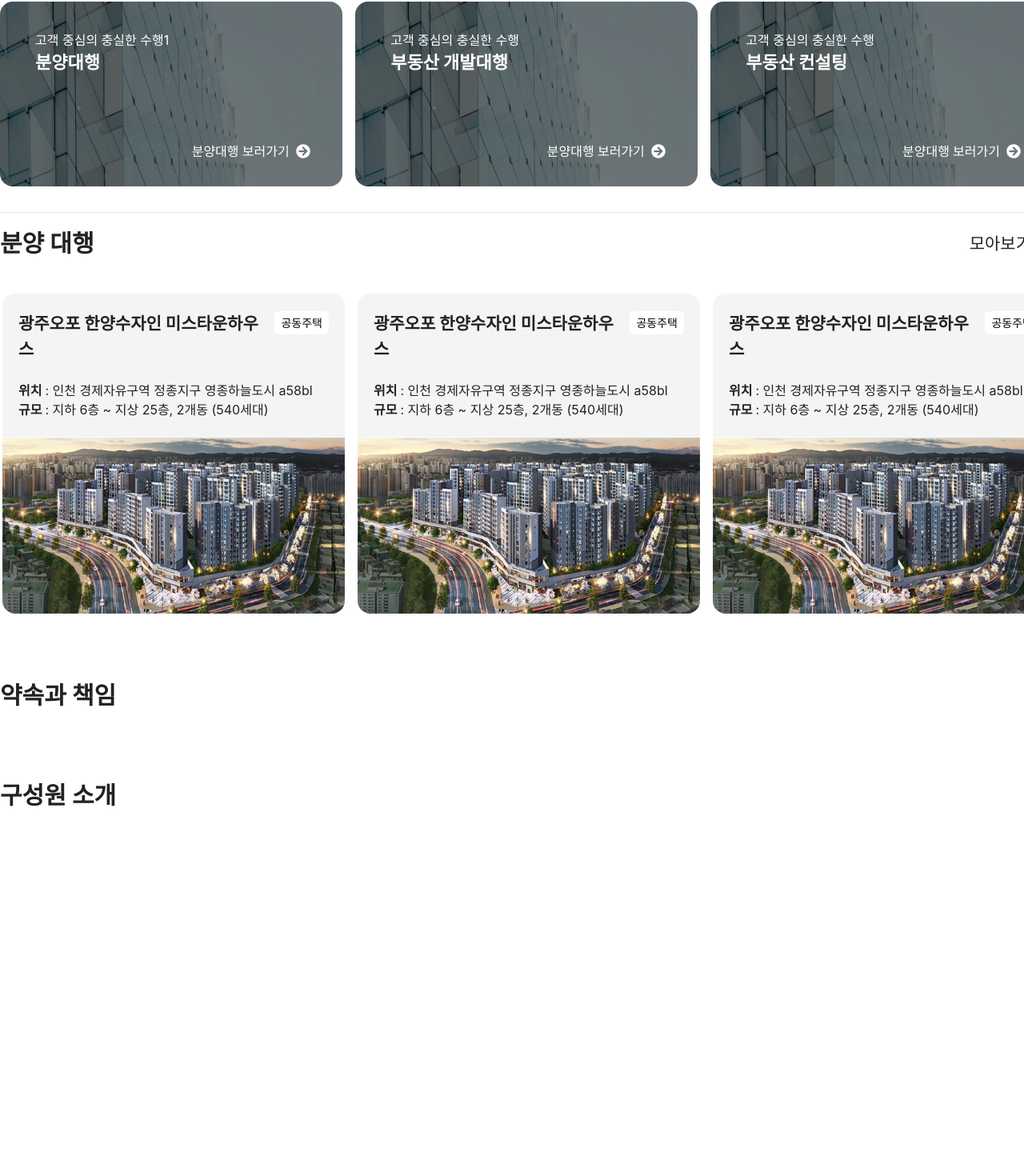
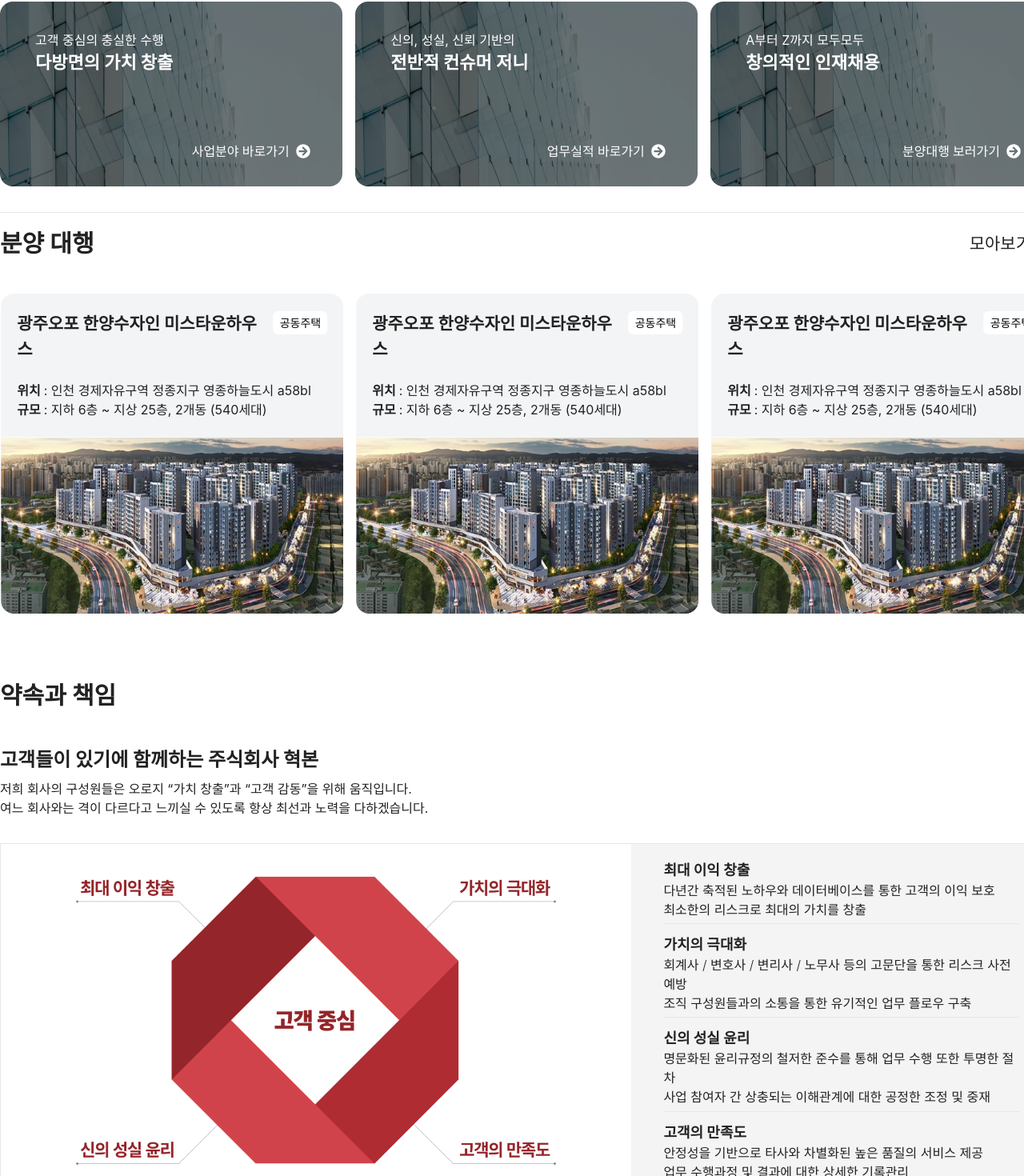
Before and after one commit to ekankr2/hyukbon, a Next.js app: page / in a window 1280 px wide. Shown: the part 731-2201 px from the top of the page at 80% size. Before the commit the page ends 1748 px from the top, so only its background shows below. Built offline with nearby package versions, Linux system fonts and the light colour scheme; a web font is replaced by a local one.

Commit message:
약속과 책임

```diff
--- /dev/null
+++ b/app/about/page.tsx
@@ -0,0 +1,7 @@
+import React from "react";
+
+function Page(props) {
+  return <div>회사소개</div>;
+}
+
+export default Page;
--- a/app/layout.tsx
+++ b/app/layout.tsx
@@ -31,16 +31,16 @@ export default function RootLayout({
               </Link>
               <ul className="flex flex-row flex-wrap justify-between text-18 w-3/5">
                 <li className="flex items-center">
-                  <a href="/">회사소개</a>
+                  <Link href="/about">회사소개</Link>
                 </li>
                 <li className="flex items-center">
-                  <a href="/">사업분야</a>
+                  <Link href="/">사업분야</Link>
                 </li>
                 <li className="flex items-center">
-                  <a href="/">분양실적</a>
+                  <Link href="/">분양실적</Link>
                 </li>
                 <li className="flex items-center">
-                  <a href="/">인재채용</a>
+                  <Link href="/">인재채용</Link>
                 </li>
               </ul>
               <div className="text-22 flex items-center">
--- a/app/page.tsx
+++ b/app/page.tsx
@@ -32,7 +32,9 @@ export default function Home() {
               width={1316}
             />
             <div className="absolute text-16 lg:text-22 font-medium bottom-6 lg:bottom-9 xl:bottom-10 lg:right-10 right-6 flex justify-between flex-row items-center">
-              <p className="pr-2">회사소개 바로가기</p>
+              <Link href="/about" className="pr-2">
+                회사소개 바로가기
+              </Link>
               <span className="text-22">
                 <FaArrowCircleRight />
               </span>
@@ -45,8 +47,8 @@ export default function Home() {
             <ul className="flex flex-wrap flex-col md:flex-row justify-between select-none">
               <li className="bg-gray-100 group rounded-2xl text-16 overflow-hidden w-full h-[200px] md:h-[231px] relative md:w-[32.5%]">
                 <div className="absolute left-4 top-4 lg:left-10 xl:left-11 lg:top-6 xl:top-9 z-10">
-                  <p>고객 중심의 충실한 수행1</p>
-                  <h3 className="text-22">분양대행</h3>
+                  <p>고객 중심의 충실한 수행</p>
+                  <h3 className="text-22">다방면의 가치 창출</h3>
                 </div>
                 <Image
                   className="brightness-50 group-hover:brightness-100 main-duration-300"
@@ -56,7 +58,7 @@ export default function Home() {
                   height={340}
                 />
                 <div className="absolute text-14 lg:text-16 font-medium bottom-4 right-4 lg:bottom-8 lg:right-10 flex justify-between flex-row items-center">
-                  <p className="pr-2">분양대행 보러가기</p>
+                  <p className="pr-2">사업분야 바로가기</p>
                   <span className="text-18">
                     <FaArrowCircleRight />
                   </span>
@@ -64,8 +66,8 @@ export default function Home() {
               </li>
               <li className="bg-gray-100 group rounded-2xl text-16 mt-3 md:mt-0 overflow-hidden w-full h-[200px] md:h-[231px] relative md:w-[32.5%]">
                 <div className="absolute left-4 top-4 lg:left-10 xl:left-11 lg:top-6 xl:top-9 z-10">
-                  <p>고객 중심의 충실한 수행</p>
-                  <h3 className="text-22">부동산 개발대행</h3>
+                  <p>신의, 성실, 신뢰 기반의</p>
+                  <h3 className="text-22">전반적 컨슈머 저니</h3>
                 </div>
                 <Image
                   className="brightness-50 group-hover:brightness-100 main-duration-300"
@@ -75,7 +77,7 @@ export default function Home() {
                   height={340}
                 />
                 <div className="absolute text-14 lg:text-16 font-medium bottom-4 right-4 lg:bottom-8 lg:right-10 flex justify-between flex-row items-center">
-                  <p className="pr-2">분양대행 보러가기</p>
+                  <p className="pr-2">업무실적 바로가기</p>
                   <span className="text-18">
                     <FaArrowCircleRight />
                   </span>
@@ -83,8 +85,8 @@ export default function Home() {
               </li>
               <li className="bg-gray-100 group rounded-2xl text-16 mt-3 md:mt-0 overflow-hidden w-full h-[200px] md:h-[231px] relative md:w-[32.5%]">
                 <div className="absolute left-4 top-4 lg:left-10 xl:left-11 lg:top-6 xl:top-9 z-10">
-                  <p>고객 중심의 충실한 수행</p>
-                  <h3 className="text-22">부동산 컨설팅</h3>
+                  <p>A부터 Z까지 모두모두</p>
+                  <h3 className="text-22">창의적인 인재채용</h3>
                 </div>
                 <Image
                   className="brightness-50 group-hover:brightness-100 main-duration-300"
@@ -121,6 +123,64 @@ export default function Home() {
         </section>
         <section className="pt-20">
           <h2 className="">약속과 책임</h2>
+          <h3 className="pt-10 text-24">
+            고객들이 있기에 함께하는 주식회사 혁본
+          </h3>
+          <p className="text-16 pt-1.5">
+            저희 회사의 구성원들은 오로지 “가치 창출”과 “고객 감동”을 위해
+            움직입니다.
+            <br /> 여느 회사와는 격이 다르다고 느끼실 수 있도록 항상 최선과
+            노력을 다하겠습니다.
+          </p>
+          <div className="shadow-xl border mt-8 flex">
+            <div className="w-3/5 p-10 flex items-center justify-center">
+              <Image
+                className="relative"
+                src="/고객중심.png"
+                alt="약속과 책임"
+                width={600}
+                height={400}
+              />
+            </div>
+            <div className="w-2/5 bg-zinc-100 px-10 py-4">
+              <ul className="divide-y text-16 flex flex-col justify-around h-full">
+                <li>
+                  <h4 className="text-18">최대 이익 창출</h4>
+                  <p className="font-light">
+                    다년간 축적된 노하우와 데이터베이스를 통한 고객의 이익 보호
+                    <br />
+                    최소한의 리스크로 최대의 가치를 창출
+                  </p>
+                </li>
+                <li className="pt-3">
+                  <h4 className="text-18">가치의 극대화</h4>
+                  <p className="font-light">
+                    회계사 / 변호사 / 변리사 / 노무사 등의 고문단을 통한 리스크
+                    사전예방
+                    <br />
+                    조직 구성원들과의 소통을 통한 유기적인 업무 플로우 구축
+                  </p>
+                </li>
+                <li className="pt-3">
+                  <h4 className="text-18">신의 성실 윤리</h4>
+                  <p className="font-light">
+                    명문화된 윤리규정의 철저한 준수를 통해 업무 수행 또한 투명한
+                    절차
+                    <br />
+                    사업 참여자 간 상충되는 이해관계에 대한 공정한 조정 및 중재
+                  </p>
+                </li>
+                <li className="pt-3">
+                  <h4 className="text-18">고객의 만족도</h4>
+                  <p className="font-light">
+                    안정성을 기반으로 타사와 차별화된 높은 품질의 서비스 제공
+                    <br />
+                    업무 수행과정 및 결과에 대한 상세한 기록관리
+                  </p>
+                </li>
+              </ul>
+            </div>
+          </div>
         </section>
         <section className="pt-20">
           <h2 className="">구성원 소개</h2>
```
Also changed, not shown: public/고객중심.png (added).
